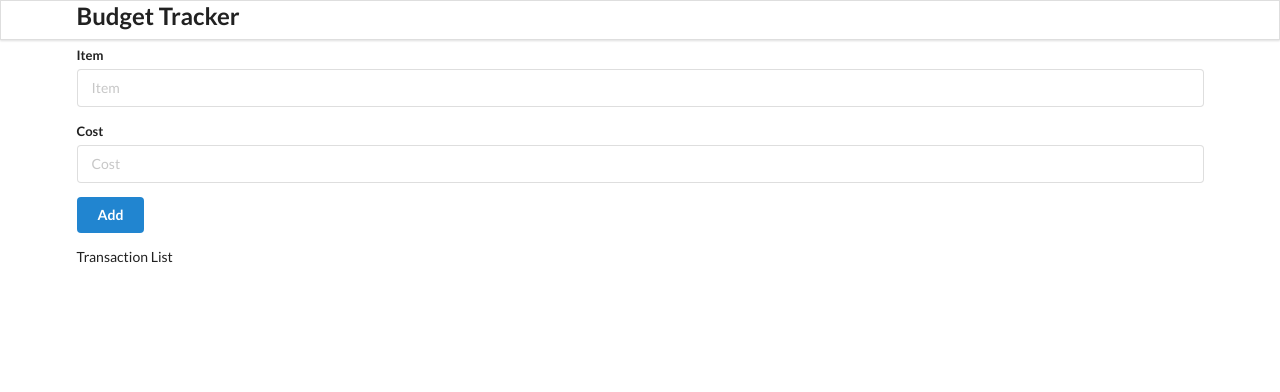
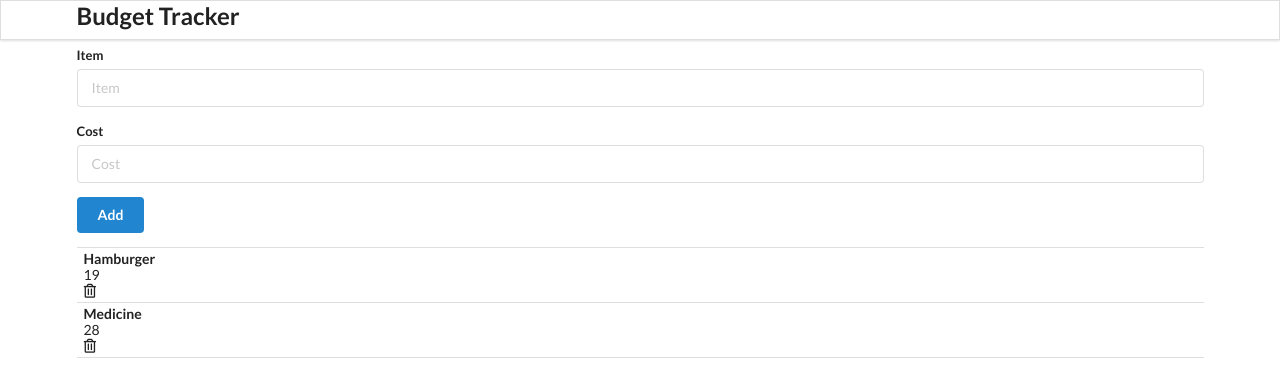
Before and after one commit to jasoncysiu/budget-tracker-react, a React (Create React App) app: page / in a window 1280 px wide. Shown: the top 392 px of the page. Built offline with nearby package versions, Linux system fonts and the light colour scheme.

Commit message:
feat: Props - Pass data from parent to child for trans list

```diff
--- a/src/components/App.js
+++ b/src/components/App.js
@@ -4,11 +4,17 @@ import AddTransaction from './AddTransaction';
 import TransactionList from './TransactionList';
 
 function App() {
+
+  const transactions =[
+    {id:1, item : "Hamburger", cost:19},
+    {id:2, item : "Medicine", cost:28},
+]
+
   return (
     <div className="ui container">
       <Header/>
       <AddTransaction/>
-      <TransactionList/>
+      <TransactionList transactions = {transactions}/>
 
     </div>
   );
--- a/src/components/TransactionList.js
+++ b/src/components/TransactionList.js
@@ -1,8 +1,20 @@
 import React from "react";
 
-const ContactList = () => {
+const TransactionList = (props) => {
+    console.log(props);
 
-  return <div className="ui celled list">Transaction List</div>;
-};
+    const renderTransactionList = props.transactions.map((transaction) => {
+      return (
+        <div className="item">
+        <div className="content">
+          <div className="header">{transaction.item}</div>
+          <div>{transaction.cost}</div>
+        </div>
+        <i className="trash alternate outline icon"></i>
+      </div>
+      );
+    });
+    return <div className="ui celled list">{renderTransactionList}</div>;
+  };
 
-export default ContactList;
+export default TransactionList;
```
